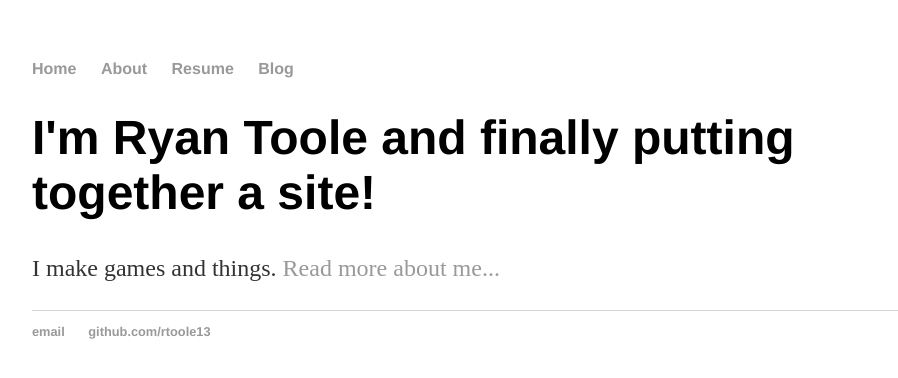
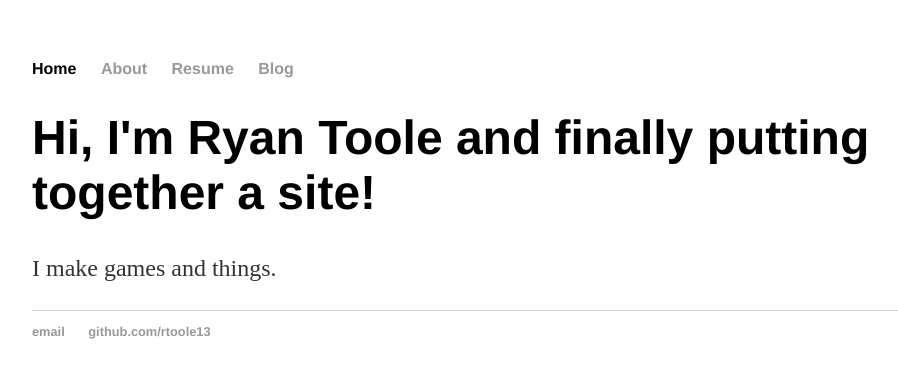
Before and after one commit to rtoole13/rtoole13.github.io, a Jekyll site: the page built from index.html, in a window 1280 px wide. Shown: the top 378 px of the page, without its empty margins (160-1058 px from the left). Built offline with Jekyll 4.4.1, drawn with Linux system fonts in a browser that asks for light colours.

Commit message:
got set up for serving the site locally. some minor cleanup

```diff
--- /dev/null
+++ b/Gemfile
@@ -0,0 +1,2 @@
+source 'https://rubygems.org'
+gem 'github-pages', group: :jekyll_plugins
--- a/_config.yml
+++ b/_config.yml
@@ -1,5 +1,4 @@
 name: Ryan Toole
 markdown: kramdown
-theme: jekyll-theme-slate
 
 permalink: /blog/:year/:month/:day/:title
--- /dev/null
+++ b/_includes/navigation.html
@@ -0,0 +1,9 @@
+<nav>
+    <ul>
+        {% for item in site.data.navigation %}
+            <li><a href="{{ item.link }}" {% if page.url == item.link %}style="color: black;"{% endif %}>
+              {{ item.name }}
+            </a></li>
+        {% endfor %}
+    </ul>
+</nav>
--- a/_layouts/default.html
+++ b/_layouts/default.html
@@ -1,18 +1,11 @@
 <!DOCTYPE html>
-<html>
+<html lang="en">
 	<head>
 		<title>{{ page.title }}</title>
         <link rel="stylesheet" type="text/css" href="/css/main.css">
 	</head>
 	<body>
-		<nav>
-    		<ul>
-        		<li><a href="/">Home</a></li>
-	        	<li><a href="/about">About</a></li>
-        		<li><a href="/resume">Resume</a></li>
-        		<li><a href="/blog">Blog</a></li>
-    		</ul>
-		</nav>
+		{% include navigation.html %}
 		<div class="container">
     		{{ content }}
 		</div><!-- /.container -->
--- a/index.html
+++ b/index.html
@@ -3,6 +3,6 @@ layout: default
 title: Ryan Toole
 ---
 <div class="blurb">
-    <h1>I'm Ryan Toole and finally putting together a site!</h1>
-    <p>I make games and things. <a href="/about">Read more about me...</a></p>
+    <h1>Hi, I'm Ryan Toole and finally putting together a site!</h1>
+    <p>I make games and things.</p>
 </div><!-- /.blurb -->
```
Also changed, not shown: _data/navigation.yml (added, +8 -0 lines).
